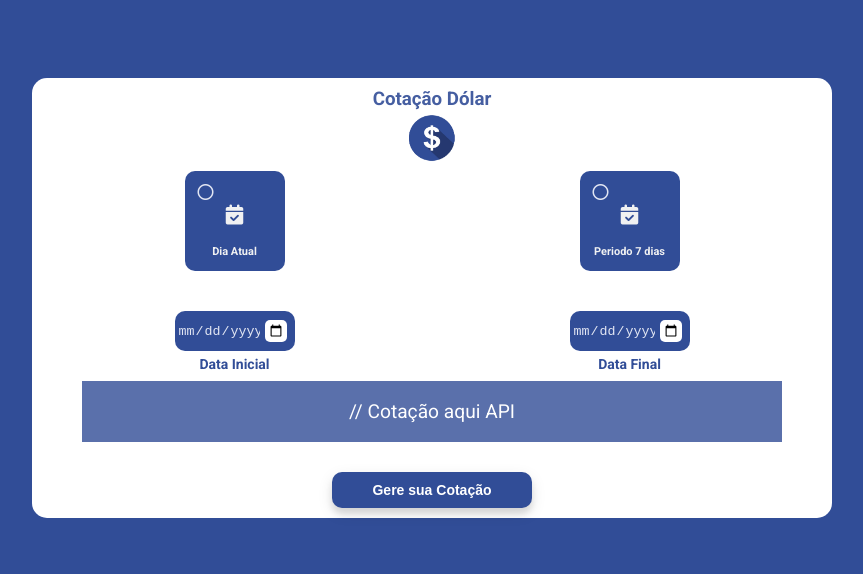
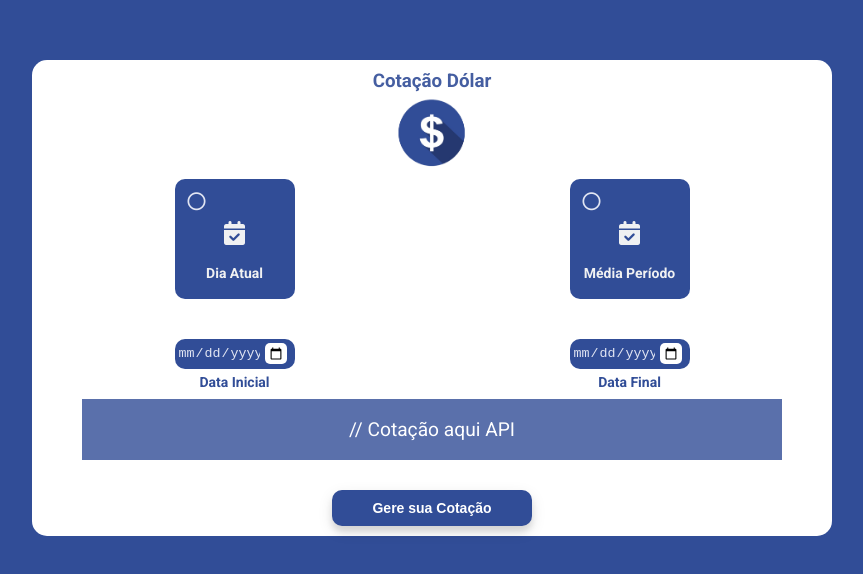
Before and after one commit to leonardoPetruncko/Cotacao-Dolar, a plain HTML site: page index.html in a window 1280 px wide. Shown: the part 102-676 px from the top of the page, without its empty margins (208-1071 px from the left). Drawn offline with Linux system fonts and the light colour scheme.

Commit message:
Aumentando CSS

```diff
--- a/index.html
+++ b/index.html
@@ -37,7 +37,7 @@
                 <input type="radio" name="escolhaDia" id="escolhaDiaFinal" onclick="text(1)">
                 <label class="labelRatio" for="escolhaDiaFinal">
                     <i class="fa-solid fa-calendar-check"></i>
-                    <h6>Periodo 7 dias</h6>
+                    <h6>Média Período</h6>
                 </label>
             </div>
         </section>
--- a/script.js
+++ b/script.js
@@ -39,7 +39,7 @@ submit.addEventListener("click", async () => {
     let dia1 = (document.getElementById("diaAtual").value)
     let dia2 = (document.getElementById("diaFinal").value)
 
-    const dataInicialFormatada = new Date(dia1).toLocaleDateString("en-US");
+    const dataInicialFormatada = new Date (dia1).toLocaleDateString("en-US");
     const dataFinalFormatada = new Date(dia2).toLocaleDateString("en-US");
 
     if (!dia1) return getSingleResult(dataFinalFormatada)
--- a/style.css
+++ b/style.css
@@ -29,13 +29,14 @@ body {
 
 /*Titulo*/
 h3 {
+
     opacity: 0.9;
     color: #314D97;
 }
 
 /*Imagem*/
 img {
-    width: 90px;
+    width: 130px;
 }
 
 /* === RATIO Inicio === */
@@ -48,8 +49,8 @@ img {
 }
 
 .ratioEscolha {
-    height: 100px;
-    width: 100px;
+    height: 120px;
+    width: 120px;
     position: relative;
 }
 
@@ -72,7 +73,7 @@ input[type="radio"]:after {
     font-family: "Font Awesome 5 Free";
     font-weight: 400;
     content: "\f111";
-    font-size: 16px;
+    font-size: 18px;
     top: 10px;
     left: 10px;
     color: #e2e6f3;
@@ -110,17 +111,18 @@ input[type="radio"]:checked:after {
     position: absolute;
     bottom: 0;
     cursor: pointer;
+
 }
 
 label h6 {
     font-family: "Roboto", sans-serif;
-    font-size: 11px;
+    font-size: 14px;
     font-weight: 700;
     color: #f0f1f2;
 }
 
 label .fa-solid {
-    font-size: 20px;
+    font-size: 24px;
     color: #f0f1f2;
 }
 
@@ -142,7 +144,7 @@ input[type="radio"]:checked+label .fa-solid {
 }
 
 .dateEscolha {
-    height: 40px;
+    height: 30px;
     width: 120px;
     position: relative;
 }
```
